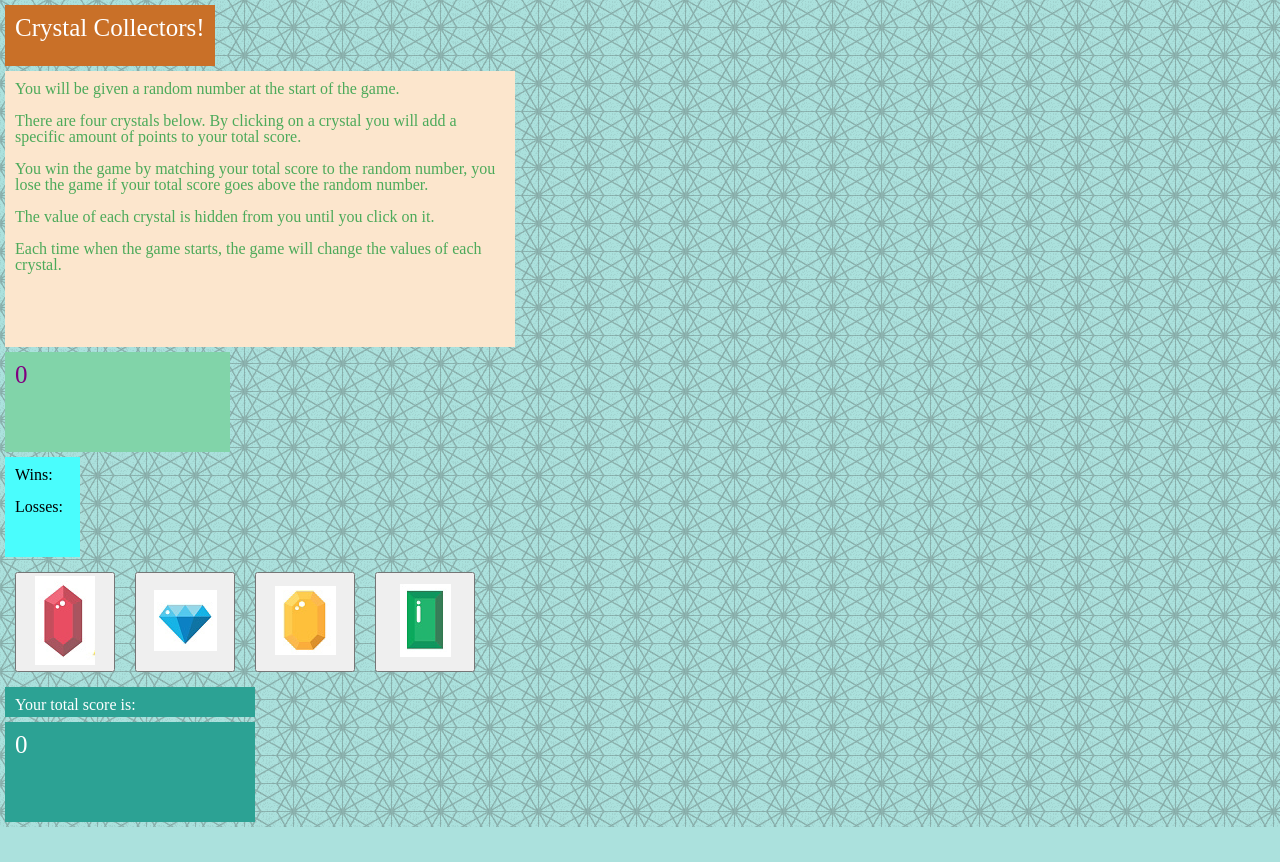
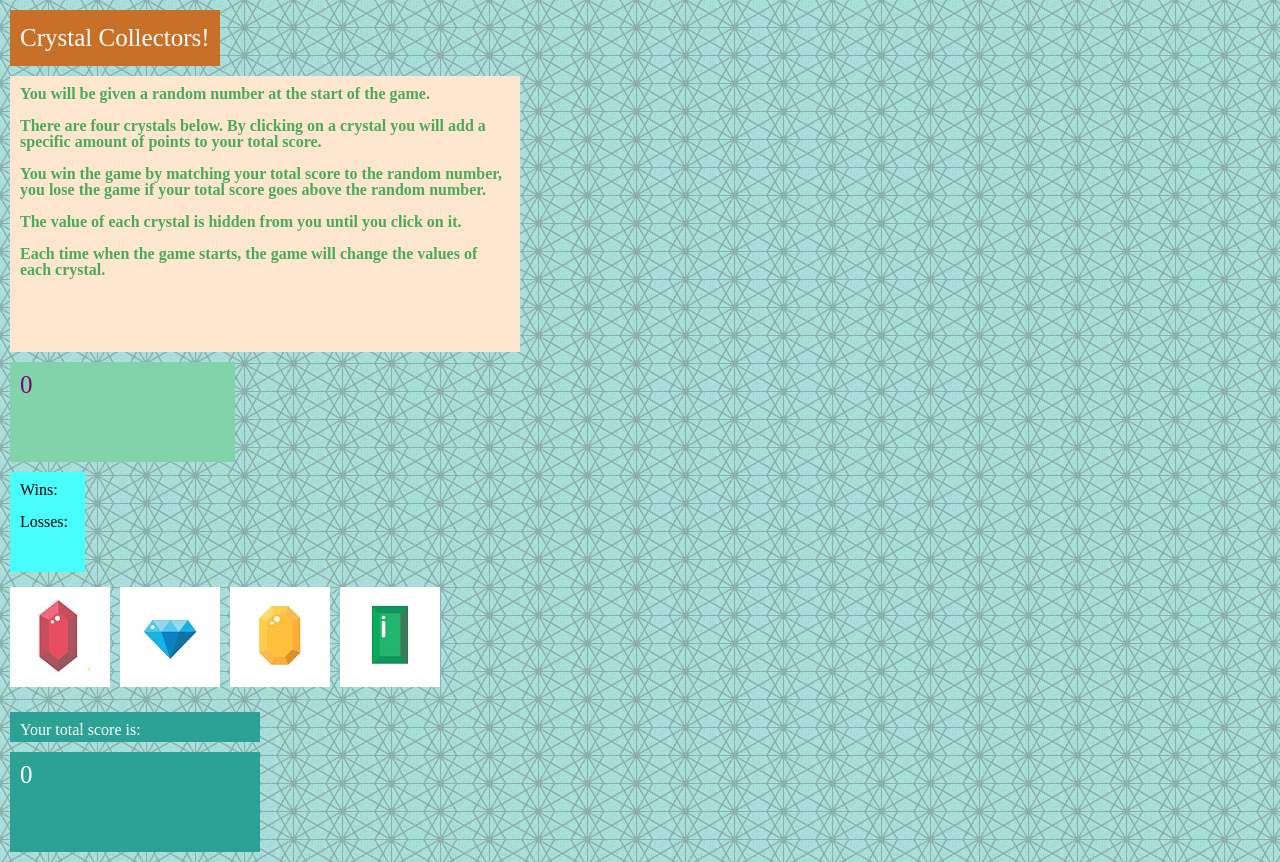
Before and after one commit to Adrian-365/week-4-game, a plain HTML site: page index.html in a window 1280 px wide. Before the commit the page ends 827 px from the top, so only its background shows below. Drawn offline with nearby package versions, Linux system fonts and the light colour scheme.

Commit message:
css pretty much done

```diff
--- a/assets/css/style.css
+++ b/assets/css/style.css
@@ -12,20 +12,29 @@ h1 {font-size: 25px;}
 	box-sizing: border-box;
 	color: white;
 	background-color: #c97028;
-	margin: 5px;
+	margin: 10px;
 	widows: 200px;
-	padding: 10px;
+	padding-top: 15px;
+	padding-left: 10px;
 	width: 210px;
 
 }
 
 #instructions {
 	box-sizing: border-box;
+	font-weight: bold;
 	padding: 10px;
 	color: #4caa5a;
 	background-color: #fce6cd;
 	width: 510px;
-	margin: 5px;
+	margin: 10px;
+}
+
+#randomContainer {
+	background-color: black;
+	box-sizing: border-box;
+	height: 120px;
+	width: 500px;
 }
 
 #random {
@@ -34,7 +43,7 @@ h1 {font-size: 25px;}
 	padding: 10px;
 	color: purple;
 	background-color: #81d4a9;
-	margin: 5px;
+	margin: 10px;
 	width: 225px;
 	height: 100px;
 }
@@ -42,10 +51,11 @@ h1 {font-size: 25px;}
 #winLose {
 	box-sizing: border-box;
 	padding: 10px;
-	margin: 5px;
+	margin: 10px;
 	background-color: #4afdfd;
 	width: 75px;
 	height: 100px;
+
 }
 
 #crystals {
@@ -59,12 +69,15 @@ button {
 	height: 100px;
 	width: 100px;
 	padding: 0;
-	margin: 10px;
+	margin: 5px;
 	float: left;
+	background-color: white;
+	border-style: none;
 }
 
 button:hover {
     box-shadow: 0 8px 16px 0 rgba(0,0,0,0.2), 0 6px 20px 0 rgba(0,0,0,0.19);
+    cursor: pointer;
 }
 
 #red {}
@@ -75,7 +88,7 @@ button:hover {
 #guessHeader {
 	box-sizing: border-box;
 	padding: 10px;
-	margin: 5px;
+	margin: 10px;
 	color: white;
 	background-color: #2ca294;
 	width: 250px;
@@ -86,7 +99,7 @@ button:hover {
 	font-size: 25px;
 	box-sizing: border-box;
 	padding: 10px;
-	margin: 5px;
+	margin: 10px;
 	color: white;
 	background-color: #2ca294;
 	width: 250px;
--- a/index.html
+++ b/index.html
@@ -19,11 +19,13 @@
 		<p>Each time when the game starts, the game will change the values of each crystal.</p><br><br><br><br>
 </div>
 
+<div>
 <div id="random">0</div>
 
 <div id="winLose">
 	<p>Wins:  </p><p id="wins"></p><br>
 	<p>Losses:  </p><p id="losses"></p>
+</div>
 </div>
 
 <div id="crystals">
```
